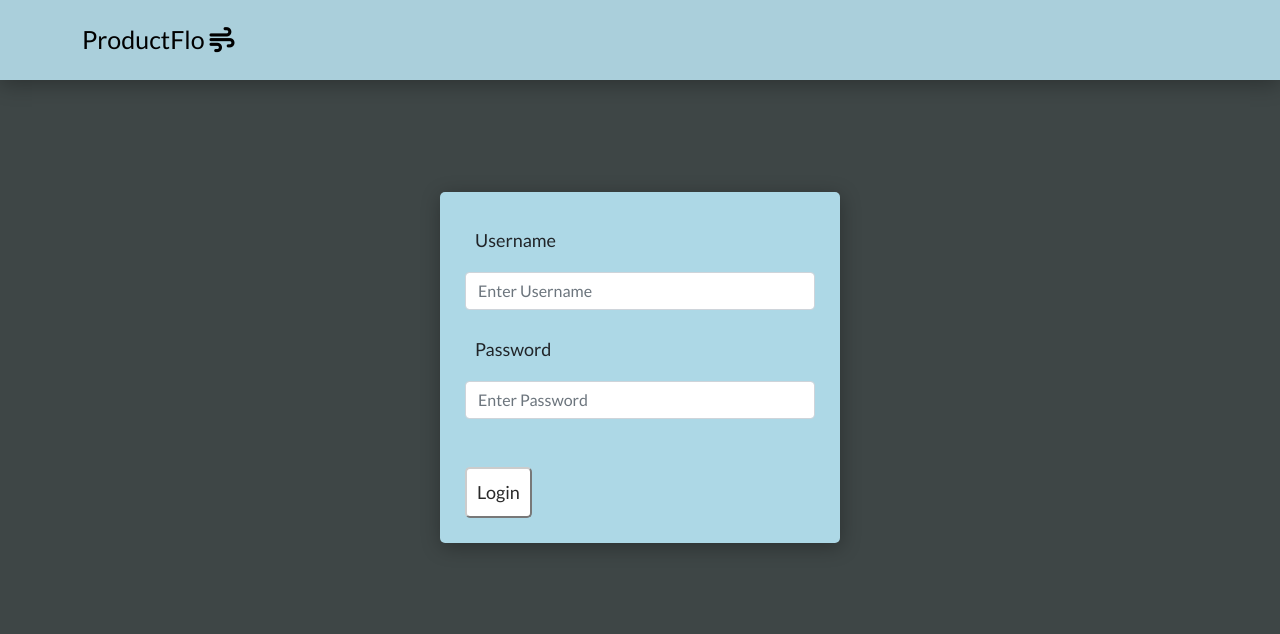
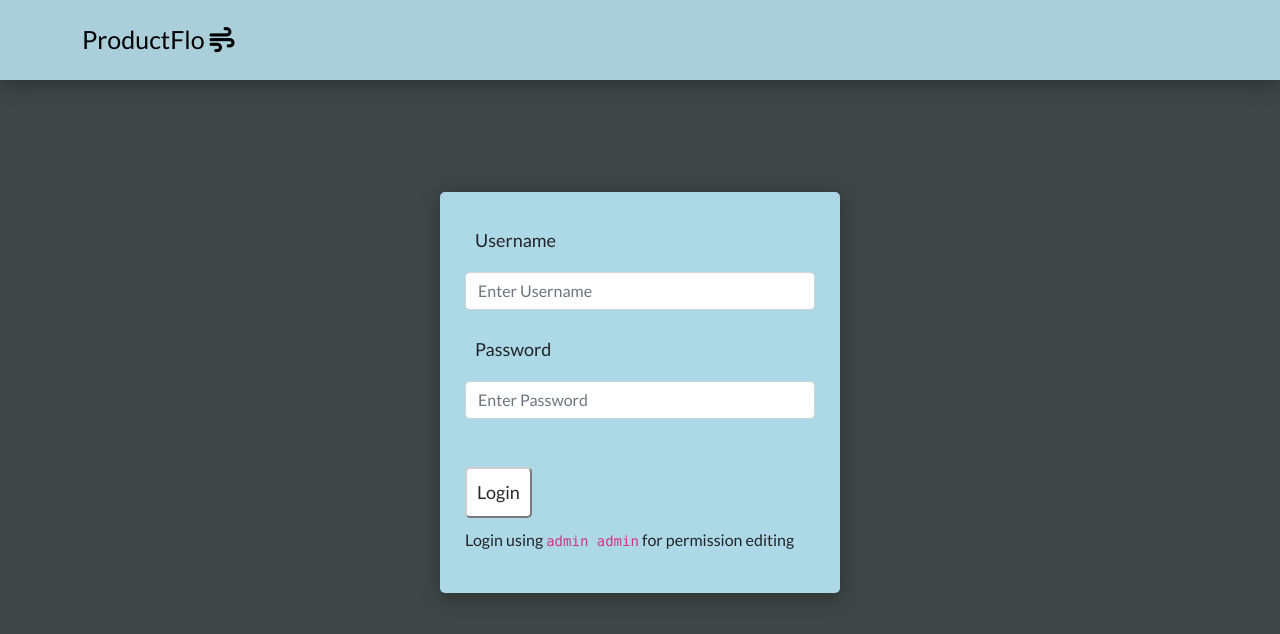
Before and after one commit to WNortier/product-flo, a React (Create React App) app: page / in a window 1280 px wide. Shown: the top 634 px of the page. Built offline with nearby package versions, Linux system fonts and the light colour scheme.

Commit message:
added login message

```diff
--- a/src/components/Login/Login.js
+++ b/src/components/Login/Login.js
@@ -101,6 +101,9 @@ const Login = (props) => {
           <button disabled={!formIsValid} onClick={formSubmitHandler}>
             Login
           </button>
+          <p>
+            Login using <code>admin admin</code> for permission editing
+          </p>
         </Form.Group>
       </Form>
     </Container>
--- a/src/components/Login/Login.module.css
+++ b/src/components/Login/Login.module.css
@@ -13,6 +13,7 @@ form button {
   border-radius: 5px;
   padding: 10px;
   font-size: 18px;
+  margin-bottom: 10px;
 }
 
 form button:hover,
```
